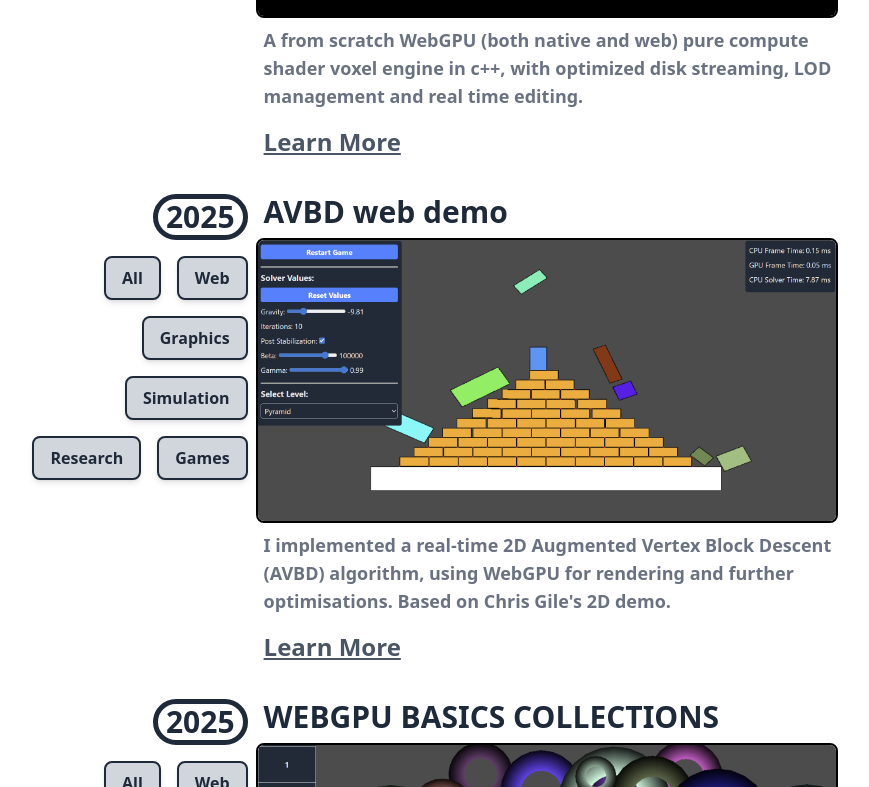
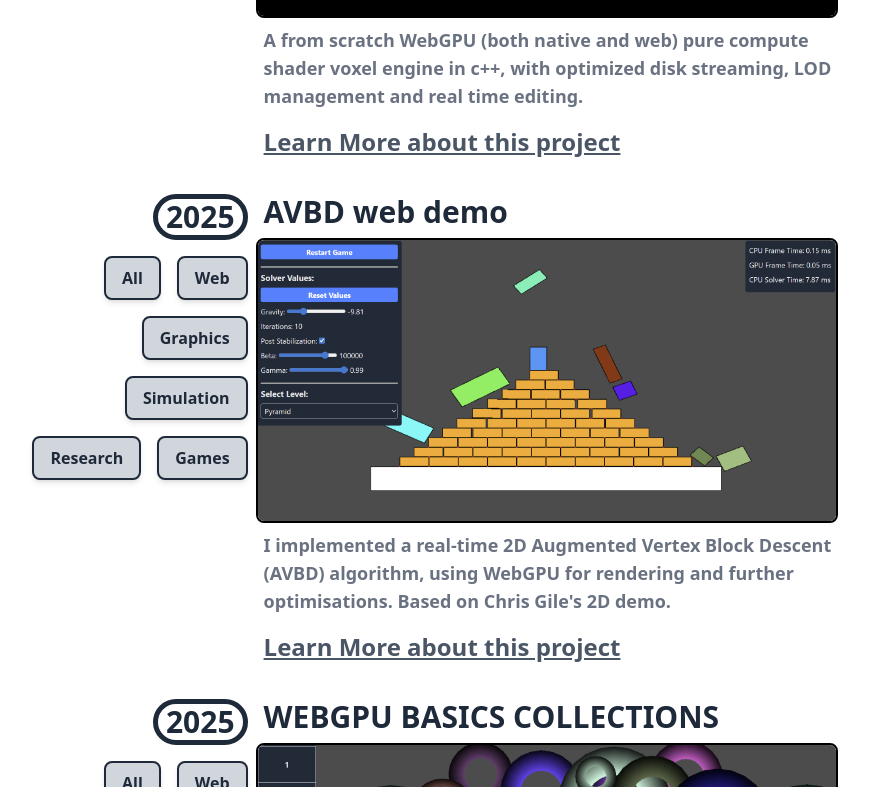
Before and after one commit to Skyepulse/Skyepulse.github.io, a Vue app in the folder my-vue-site/: page / in a window 1280 px wide. Shown: the part 3093-3880 px from the top of the page, without its empty margins (218-1087 px from the left). Built offline with nearby package versions, Linux system fonts and the light colour scheme.

Commit message:
Small changes

```diff
--- a/my-vue-site/src/components/Elements/ProjectEl.vue
+++ b/my-vue-site/src/components/Elements/ProjectEl.vue
@@ -20,16 +20,16 @@
          <div class="flex flex-col items-start justify-center w-[70%] ">
             <h1 class="text-3xl text-left font-bold text-gray-800 ml-2">{{ title }}</h1>
             <img :src="image" class="w-full h-auto rounded-lg border-2 border-black mt-2 mb-2" alt="Project Image"
-                :class="{'cursor-pointer hover:scale-102 transition-all duration-200': !isMobile}"
+                :class="{'cursor-pointer hover:scale-102 transition-all duration-200': true}"
                 @click="handleClick"
             />
             <p class="text-lg text-gray-500 font-bold pl-2 mb-4 text-left" :class="{'leading-tight':isMobile}">{{ description }}</p>
             <div class="flex flex-row items-center justify-start w-full pl-2 mb-4">
                 <template v-if="link.startsWith('http://') || link.startsWith('https://')">
-                    <a :href="link" target="_blank" class="text-2xl text-gray-600 underline font-bold hover:underline">Visit Website</a>
+                    <a :href="link" target="_blank" class="text-2xl text-gray-600 underline font-bold hover:underline">Visit Project Website</a>
                 </template>
                 <template v-else>
-                    <a :href="link" target="_blank" class="text-2xl text-gray-600 underline font-bold hover:underline">Learn More</a>
+                    <a :href="link" target="_blank" class="text-2xl text-gray-600 underline font-bold hover:underline">Learn More about this project</a>
                 </template>
             </div>
          </div>
@@ -85,8 +85,6 @@
 
     //================================//
     const handleClick = () => {
-        if (!props.isMobile) {
-            window.open(props.link, '_blank');
-        }
+        window.open(props.link, '_blank');
     };
 </script>
```
Also changed, not shown: my-vue-site/src/components/Projects.vue (+4 -4 lines).
